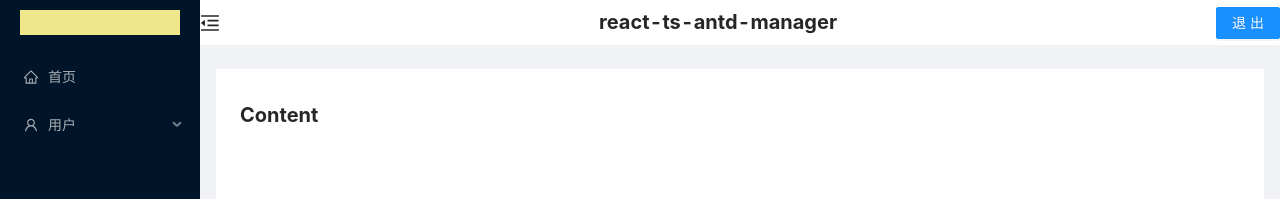
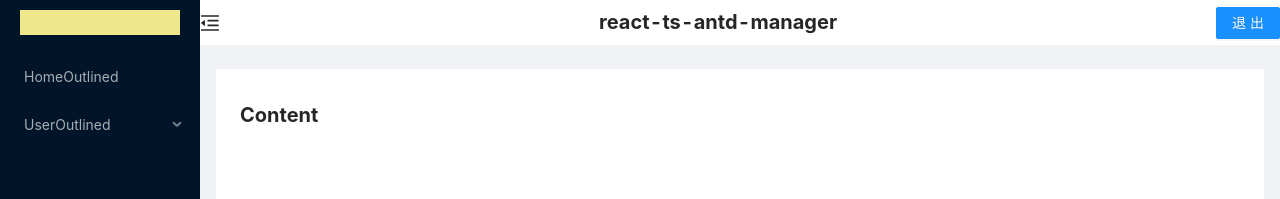
Before and after one commit to limingying2580/react-antd-ts, a React (Create React App) app: page /home in a window 1280 px wide. Shown: the top 199 px of the page. Built offline with nearby package versions, Linux system fonts and the light colour scheme; the HTML template or start-up script is replaced by a standard one.

Commit message:
对4.20以上版本进行优化

```diff
--- a/src/pages/Home.tsx
+++ b/src/pages/Home.tsx
@@ -10,7 +10,7 @@ import {Link} from 'react-router-dom'
 import axios from 'axios'
 
 const {Header, Sider, Footer, Content} = Layout;
-const {SubMenu} = Menu;
+const SubMenu = Menu.SubMenu;
 const MenuItem = Menu.Item;
 
 class Home extends Component {
@@ -68,51 +68,56 @@ class Home extends Component {
      * 使用到componentWillMount，表示组件将要挂载的时候调用，在render之前
      */
     componentWillMount() {
-        const menuList: any = this.renderMenu(menuData);
+      /*  const menuList: any = this.renderMenu(menuData);
         console.log(menuList);
         this.setState({
             menuList
-        })
+        })*/
 
         //通过axios拿数据，这样会有一些报错
-        // axios.get('/menuList.json').then(
-        //     response => {
-        //         console.log("成功，", response.data);
-        //
-        //         let menuD = response.data;
-        //         const menuList: any = this.renderMenu(menuD);
-        //         this.setState({
-        //             menuList
-        //         })
-        // })
+        axios.get('/menuList.json').then(
+            response => {
+                console.log("成功，", response.data);
+
+                let menuD = response.data;
+                const menuList: any = this.renderMenu(menuD);
+                this.setState({
+                    menuList
+                })
+        })
     }
 
     //使用递归
     renderMenu = (data: any) => {
-        return data.map((item: any) => {
-            if (item.children) {
-                return (
-                    <SubMenu key={item.key} title={item.title} icon={this.iconBC(item.icon)}>
-                        {this.renderMenu(item.children)}
-                    </SubMenu>
-                )
-            } else {
-                return (
-                    <MenuItem key={item.key} title={item.title} icon={this.iconBC(item.icon)}>
-                        <Link to={item.path}>
-                            {item.title}
-                        </Link>
-                    </MenuItem>
-                )
-            }
-        })
+        return (
+            <Menu mode="inline"
+                  theme="dark"
+                  items={data} />
+        )
+        // return data.map((item: any) => {
+        //     if (item.children) {
+        //         return (
+        //             <SubMenu key={item.key} title={item.title} icon={this.iconBC(item.icon)}>
+        //                 {this.renderMenu(item.children)}
+        //             </SubMenu>
+        //         )
+        //     } else {
+        //         return (
+        //             <MenuItem key={item.key} title={item.title} icon={this.iconBC(item.icon)}>
+        //                 <Link to={item.path}>
+        //                     {item.title}
+        //                 </Link>
+        //             </MenuItem>
+        //         )
+        //     }
+        // })
     };
 
     /**
      * 生成左侧导航栏的第三种方法，这种解决的路由跳转的问题
      * 其中icon不要有</>
      */
-    getMenuNodes = (menuList: any) => {
+/*    getMenuNodes = (menuList: any) => {
         console.log(menuList)
         return (
             menuList.map((item: any) => {
@@ -133,14 +138,14 @@ class Home extends Component {
                 }
             })
         )
-    }
+    }*/
 
     /**
      * 生成左侧导航栏的第四种方法
      * 进一步模拟接口获取方式，通过axios拿数据
      * 可以在api中进行封装，但是目前没有后端接口，暂时这样处理
      */
-    getMenuByAxios = () => {
+    /*getMenuByAxios = () => {
         return (
             <>
                 {
@@ -174,10 +179,8 @@ class Home extends Component {
                 }
             </>
         )
-
-
     }
-
+*/
     render() {
         return (
             <>
@@ -195,11 +198,15 @@ class Home extends Component {
                                 items={this.items2}
                             ></Menu>*/}
 
-                             <Menu
+                            {/* <Menu
                                 mode="inline"
                                 theme="dark">
                                 {this.state.menuList}
-                            </Menu>
+                            </Menu>*/}
+                             <div
+                              >
+                                {this.state.menuList}
+                            </div>
 
                            {/* <Menu
                                 mode="inline"
```
